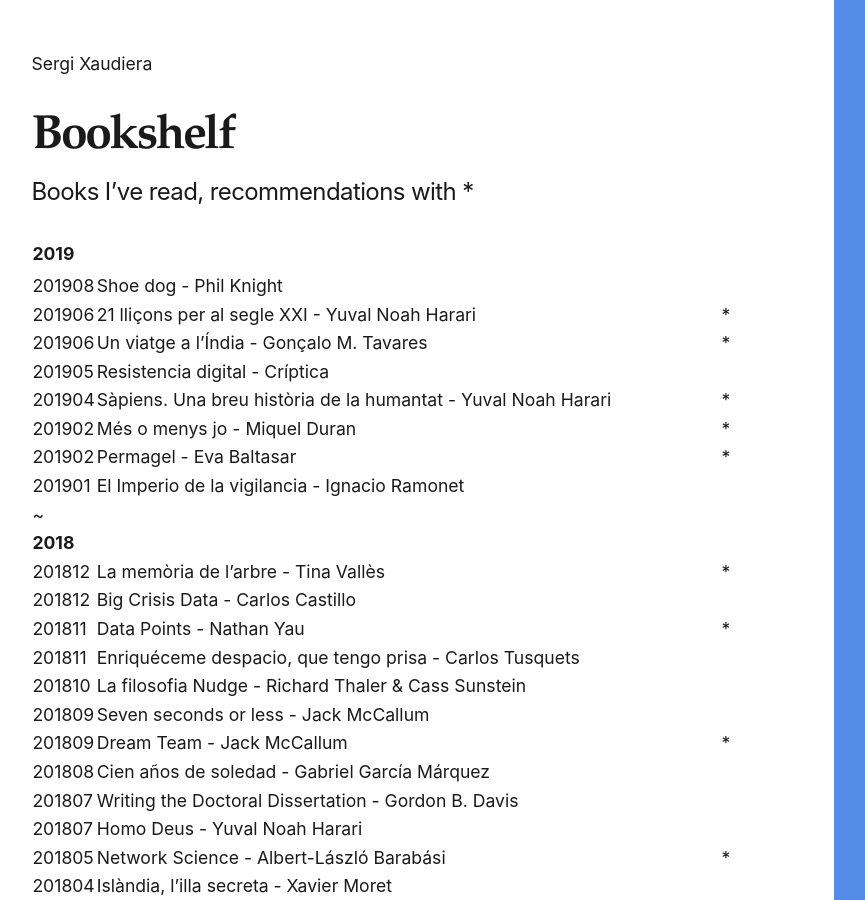
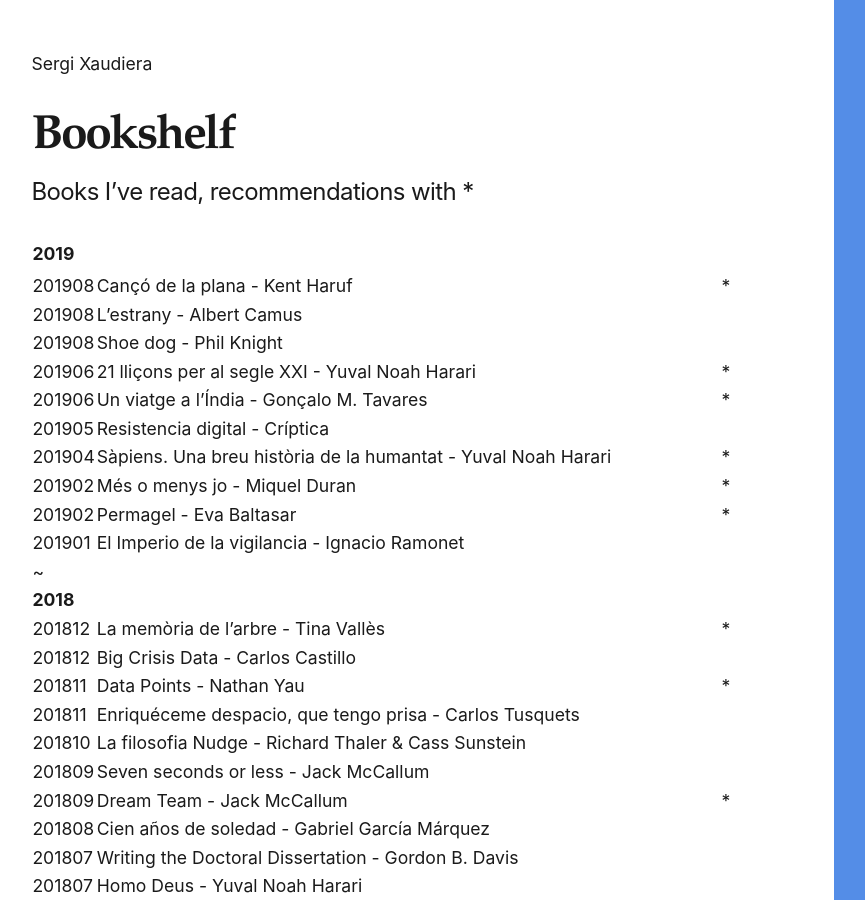
Before and after one commit to sergixaudiera/sergixaudiera.github.io, a Jekyll site: the page built from library.md, in a window 1280 px wide and 900 px high. Shown: the whole window, without its empty margins (71-936 px from the left). Built offline with Jekyll 4.4.1, drawn with Linux system fonts in a browser that asks for light colours.

Commit message:
+ l'estrany + canço de la plana

```diff
--- a/library.md
+++ b/library.md
@@ -8,6 +8,8 @@ permalink: /library/
 
 |**2019** | | |
 | :---- | ------| ---: |
+| 201908 | Cançó de la plana - Kent Haruf|*|
+| 201908 | L'estrany - Albert Camus|
 | 201908 | Shoe dog - Phil Knight|
 | 201906 | 21 lliçons per al segle XXI - Yuval Noah Harari|*|
 | 201906 | Un viatge a l'Índia - Gonçalo M. Tavares|*|
```
